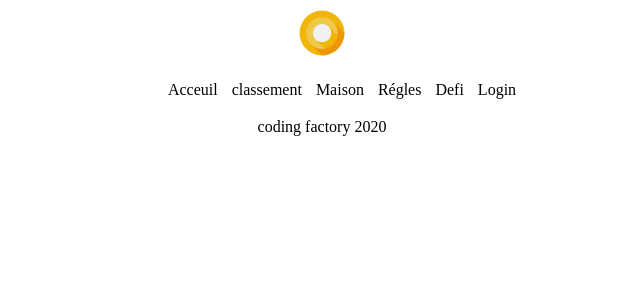
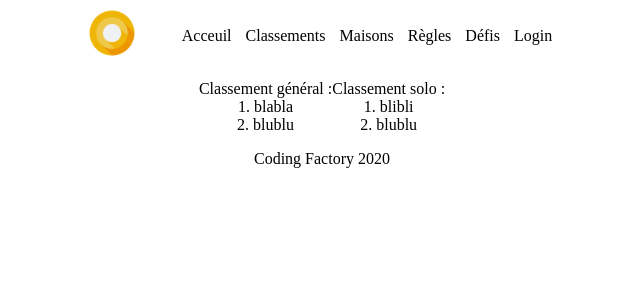
Before and after one commit to houssamlaghzil/coding-house, a PHP site: page /coding.html in a window 1280 px wide. Shown: the top 300 px of the page, without its empty margins (318-958 px from the left). Run offline with PHP 8.4, Linux system fonts and the light colour scheme.

Commit message:
Add flex

```diff
--- a/coding.html
+++ b/coding.html
@@ -2,33 +2,47 @@
 <html lang="fr">
 <head>
     <meta charset="UTF-8">
-    <title>coding house</title>
+    <title>Coding house</title>
     <link rel="stylesheet" href="css/css.css" />
 </head>
 <body>
+
   <header>
     <img id="logo" src="img/logo.png" alt="logo">
     <div id="menu">
       <ul>
         <li id="Acceuil">Acceuil</li>
-        <li id="classement">classement</li>
-        <li id="Maison">Maison</li>
-        <li id="Régles">Régles</li>
-        <li id="Defi">Defi</li>
+        <li id="classement">Classements</li>
+        <li id="Maison">Maisons</li>
+        <li id="Régles">Règles</li>
+        <li id="Defi">Défis</li>
         <li id="Login">Login</li>
       </ul>
     </div>
   </header>
 
-  <section id="classement generale">
+  <section id ="classements">
 
-  </section>
-  <section id="classement solo">
+    <section id="classement general">
 
+      <p>Classement général :
+        <br/>1. blabla
+        <br/>2. blublu
+      </p>
+
+    </section>
+    <section id="classement solo">
+
+      <p>Classement solo :
+        <br/>1. blibli
+        <br/>2. blublu
+      </p>
+
+    </section>
   </section>
 
   <footer>
-    coding factory 2020
+    Coding Factory 2020
   </footer>
 
   </body>
--- a/css/css.css
+++ b/css/css.css
@@ -2,10 +2,18 @@ body {
   text-align: center;
   clear: both;
 }
+
+header{
+  display: flex;
+  justify-content: center;
+  flex-wrap: nowrap;
+}
+
 img{
   height: 50px;
   width: 50px;
 }
+
 li{
   padding:2px;
   margin:0 2px;
@@ -14,3 +22,10 @@ li{
   vertical-align:middle;
   text-align:left;
 }
+
+#classements{
+  display : flex;
+  flex-wrap: wrap;
+  justify-content: center;
+
+}
```
